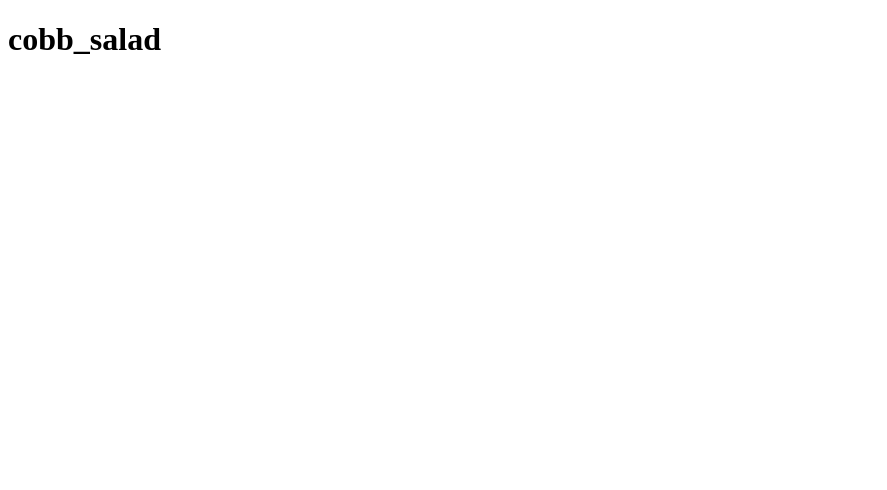
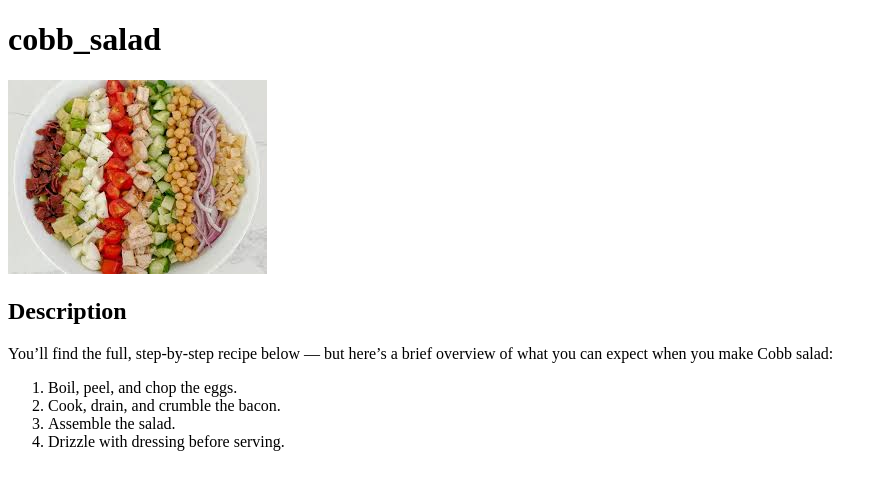
Before and after one commit to siddharth6001/Odin-recipes, a plain HTML site: page recipes/cobb_salad.html in a window 1280 px wide. Shown: the whole page, without its empty margins (0-887 px from the left). Drawn offline with Linux system fonts and the light colour scheme.

Commit message:
add description heading and paragraph describing the recipe

```diff
--- a/recipes/cobb_salad.html
+++ b/recipes/cobb_salad.html
@@ -7,6 +7,8 @@
 </head>
 <body>
     <h1>cobb_salad</h1>
-    <img src="/cobb_salad" alt="">
+    <img src="/img/cobb salad.jpeg" alt="an img of cobb salad">
+    <h2>Description</h2>
+    <p>You’ll find the full, step-by-step recipe below — but here’s a brief overview of what you can expect when you make Cobb salad: <br> <ol><li>Boil, peel, and chop the eggs.</li><li>Cook, drain, and crumble the bacon.</li><li>Assemble the salad.</li><li>Drizzle with dressing before serving.</li></ol></p>
 </body>
 </html>
```
